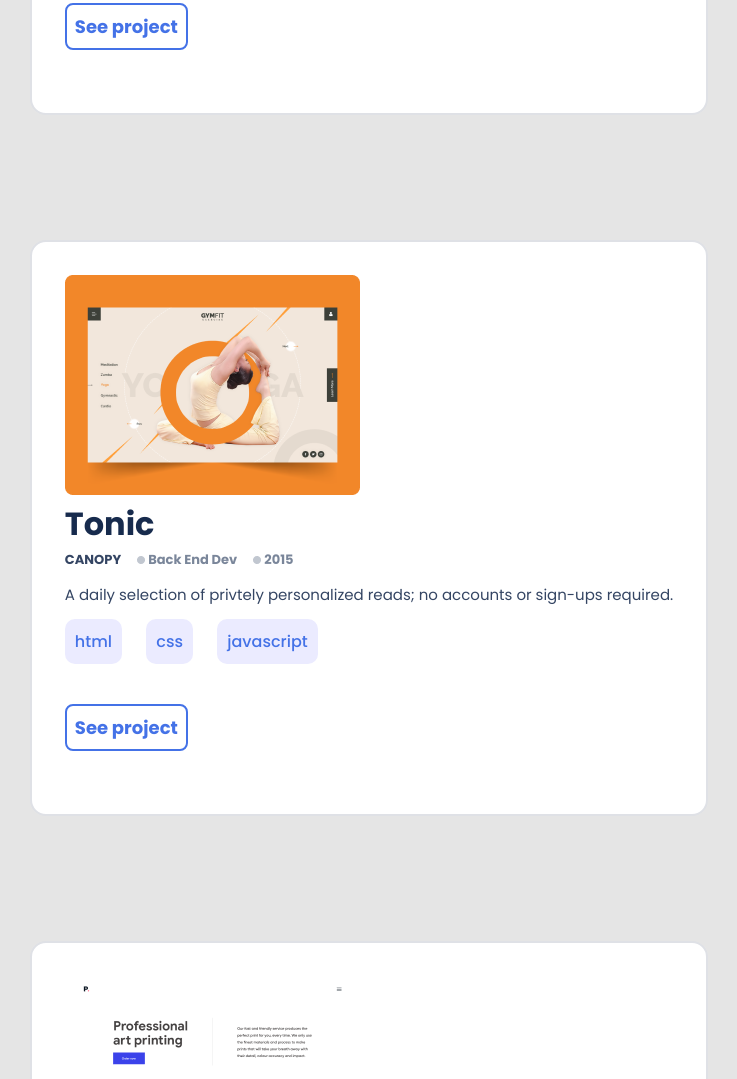
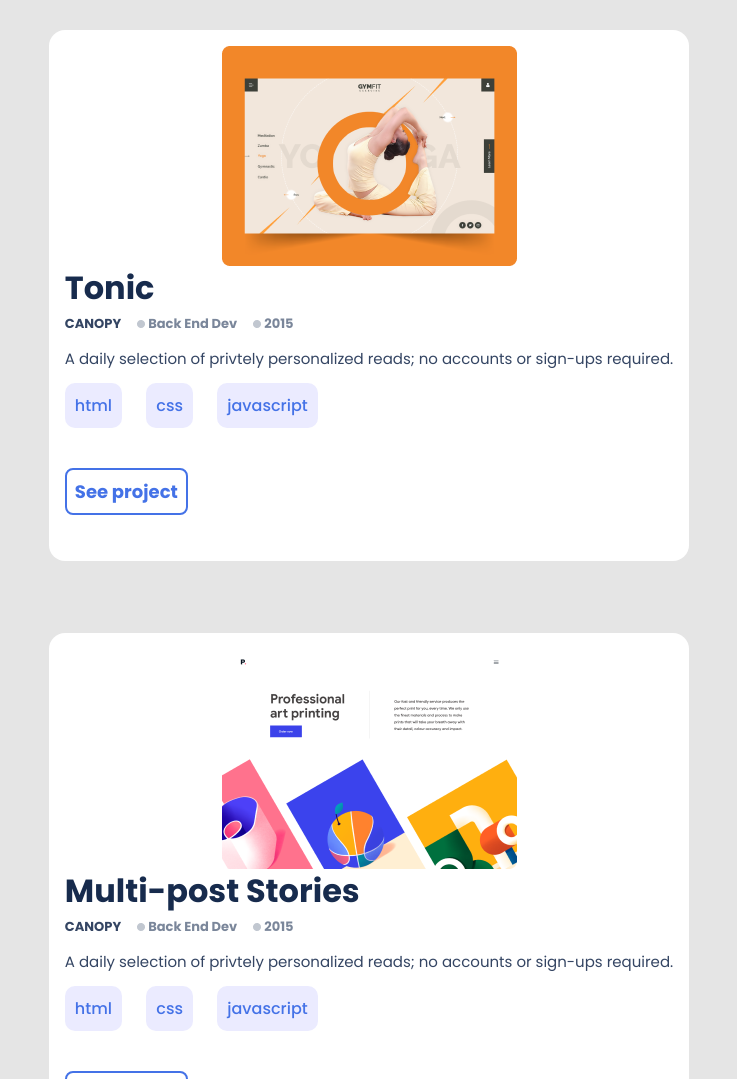
Before and after one commit to KayLemba/MyPortfolio2, a website: page index.html in a window 1280 px wide. Shown: the part 1721-2800 px from the top of the page, without its empty margins (271-1008 px from the left). Drawn offline with Linux system fonts and the light colour scheme.

Commit message:
Fix linter errors and semantic html structure

```diff
--- a/index.html
+++ b/index.html
@@ -13,11 +13,10 @@
   <header class="white">
     <a class="logo" href="#">My logo</a>
     <nav class="nav-bar">
-<a class="bars" href="#" ><img src="images/menu.png" alt="menu navbar"></a>
-
+      <a class="bars" href="#"><img src="images/menu.png" alt="menu navbar"></a>
     </nav>
   </header>
-
+  <main>
     <section class="first-section">
       <div class="text">
         <h1 class="salutation">
@@ -29,7 +28,7 @@
 
         <p class="lets-connect"> LET'S CONNECT</p>
 
-        <ul class="buttons" >
+        <ul class="buttons">
           <li><a href="#"><img src="./images/twitter.png" alt="social"> </a></li>
           <li><a href="#"><img src="./images/Linkedin.png" alt="social"></a></li>
           <li><a href="#"><img src="./images/medium.png" alt="social"></a></li>
@@ -38,19 +37,19 @@
         </ul>
       </div>
     </section>
-    <main class="grid-container">
     <section class="work-section">
       <div class="project-card">
-         <div class="img-div">
+
         <img src="images/photo1.png" alt="First Card">
+
         <h2 class="head">Tonic</h2>
         <div class="card-detail-box">
           <ul>
             <li class="card-detail canopy">CANOPY</li>
-               <li class="card-detail option"><img src="images/bullets.png" alt="bullet">  Back End Dev</li>
-               <li class="card-detail option"><img src="images/bullets.png" alt="bullet">  2015</li>
+            <li class="card-detail option"><img src="images/bullets.png" alt="bullet"> Back End Dev</li>
+            <li class="card-detail option"><img src="images/bullets.png" alt="bullet"> 2015</li>
           </ul>
-           </div>
+
           <p> A daily selection of privately personalized reads; no accounts or sign-ups required. </p>
           <div class="language1 inline">
             <ul>
@@ -62,19 +61,59 @@
         </div>
         <button type="button" class="btn-one">See project</button>
       </div>
-     </section>
-     <section class="work-section">
       <div class="project-card">
-        <div class="img-div">
+
         <img src="images/photo2.png" alt="Second Card">
         <h2 class="head">Multi-post Stories</h2>
         <div class="card-detail-box">
           <ul>
             <li class="card-detail canopy">CANOPY</li>
-              <li class="card-detail option"><img src="images/bullets.png" alt="bullet">  Back End Dev</li>
-              <li class="card-detail option"><img src="images/bullets.png" alt="bullet">  2015</li>
+            <li class="card-detail option"><img src="images/bullets.png" alt="bullet"> Back End Dev</li>
+            <li class="card-detail option"><img src="images/bullets.png" alt="bullet"> 2015</li>
+          </ul>
+
+          <p> A daily selection of privtely personalized reads; no accounts or sign-ups required. </p>
+          <div class="language1 inline">
+            <ul>
+              <li class="langu">html</li>
+              <li class="langu">css</li>
+              <li class="langu">javascript</li>
             </ul>
           </div>
+        </div>
+        <button type="button" class="btn-one">See project</button>
+      </div>
+      <div class="project-card">
+
+        <img src="images/photo3.png" alt="Third Card">
+        <h2 class="head">Tonic</h2>
+        <div class="card-detail-box">
+          <ul>
+            <li class="card-detail canopy">CANOPY</li>
+            <li class="card-detail option"><img src="images/bullets.png" alt="bullet"> Back End Dev</li>
+            <li class="card-detail option"><img src="images/bullets.png" alt="bullet"> 2015</li>
+          </ul>
+
+          <p> A daily selection of privtely personalized reads; no accounts or sign-ups required. </p>
+          <div class="language1 inline">
+            <ul>
+              <li class="langu">html</li>
+              <li class="langu">css</li>
+              <li class="langu">javascript</li>
+            </ul>
+          </div>
+        </div>
+        <button type="button" class="btn-one">See project</button>
+      </div>
+      <div class="project-card">
+        <img src="images/photo4.png" alt="Forth Card">
+        <h2 class="head">Multi-post Stories</h2>
+        <div class="card-detail-box">
+          <ul>
+            <li class="card-detail canopy">CANOPY</li>
+            <li class="card-detail option"><img src="images/bullets.png" alt="bullet"> Back End Dev</li>
+            <li class="card-detail option"><img src="images/bullets.png" alt="bullet"> 2015</li>
+          </ul>
           <p> A daily selection of privtely personalized reads; no accounts or sign-ups required. </p>
           <div class="language1 inline">
             <ul>
@@ -87,57 +126,6 @@
         <button type="button" class="btn-one">See project</button>
       </div>
     </section>
-    <section class="work-section">
-      <div class="project-card">
-        <div class="img-div">
-          <img src="images/photo3.png" alt="Third Card">
-          <h2 class="head">Tonic</h2>
-          <div class="card-detail-box">
-            <ul>
-              <li class="card-detail canopy">CANOPY</li>
-              <li class="card-detail option"><img src="images/bullets.png" alt="bullet">  Back End Dev</li>
-              <li class="card-detail option"><img src="images/bullets.png" alt="bullet">  2015</li>
-            </ul>
-          </div>
-          <p> A daily selection of privtely personalized reads; no accounts or sign-ups required. </p>
-          <div class="language1 inline">
-            <ul>
-              <li class="langu">html</li>
-              <li class="langu">css</li>
-              <li class="langu">javascript</li>
-            </ul>
-          </div>
-        </div>
-        <button type="button" class="btn-one">See project</button>
-      </div>
-    </section>
-    <section class="work-section">
-      <div class="project-card">
-        <div class="img-div">
-          <img src="images/photo4.png" alt="Forth Card">
-          <h2 class="head">Multi-post Stories</h2>
-          <div class="card-detail-box">
-            <ul>
-              <li class="card-detail canopy">CANOPY</li>
-              <li class="card-detail option"><img src="images/bullets.png" alt="bullet">  Back End Dev</li>
-              <li class="card-detail option"><img src="images/bullets.png" alt="bullet">  2015</li>
-            </ul>
-          </div>
-          <p> A daily selection of privtely personalized reads; no accounts or sign-ups required. </p>
-          <div class="language1 inline">
-            <ul>
-              <li class="langu">html</li>
-              <li class="langu">css</li>
-              <li class="langu">javascript</li>
-            </ul>
-          </div>
-        </div>
-        <button type="button" class="btn-one">See project</button>
-      </div>
-    </section>
-
-
-  </main>
     <section class="section-about">
       <div class="container">
         <div class="about-grid">
@@ -158,7 +146,7 @@
                 <li><a href="#"> <img src="./images/angellist.png" alt="social"></a></li>
               </ul>
               <br>
-            <button class="btn-one btn-resume">Get My Resume</button>
+              <button class="btn-one btn-resume" type="button">Get My Resume</button>
             </div>
           </div>
           <div class="lang lang-margin">
@@ -187,5 +175,8 @@
             <h3 class="lang-font">Skills</h3>
             <a href="#"><img class="icons" src="images/right-arrow.png" alt="arrow"></a>
           </div>
+        </div>
     </section>
+  </main>
+
 </body>
--- a/styles.css
+++ b/styles.css
@@ -98,29 +98,27 @@ body {
   border-bottom-right-radius: 110px;
 }
 
-.grid-container {
-  display: flex;
-  flex-direction: column;
-  width: 100%;
-  gap: 65px;
-  place-items: center;
-  margin-bottom: 58px;
-}
-
 .work-section {
   display: -ms-grid;
   display: grid;
-  padding: 33px;
-  margin: 30px;
-  border: 2px solid #dfe1e6;
-  border-radius: 16px;
-  box-sizing: border-box;
-  background-color: #fff;
+  width: 100%;
+  gap: 40px;
+  place-items: center;
+  margin-bottom: 58px;
 }
 
 .project-card {
   display: flex;
   flex-direction: column;
+  background: #fff;
+  padding: 16px;
+  margin: 16px;
+  border-radius: 16px;
+}
+
+.project-card img {
+  margin-left: auto;
+  margin-right: auto;
 }
 
 .head {
```
Lines whose indentation alone changed are shown as unchanged.
